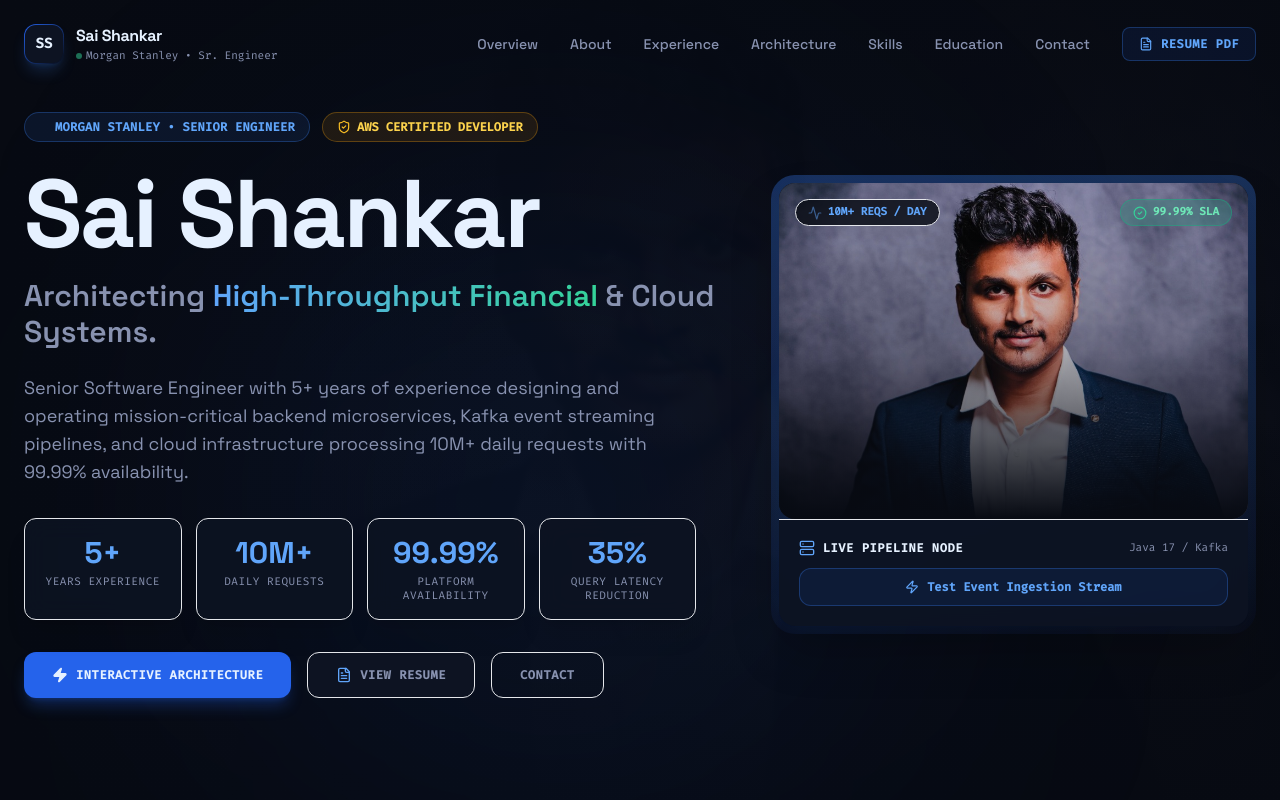
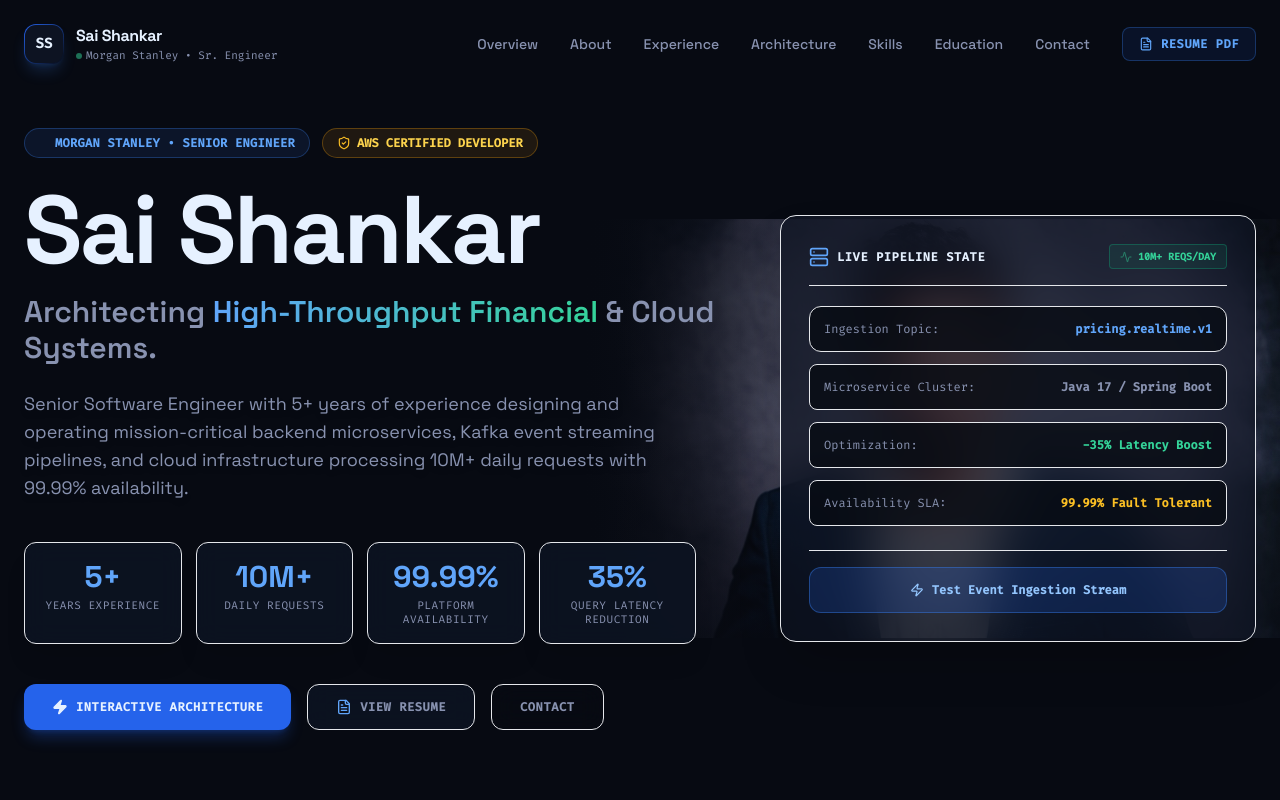
Before and after one commit to sailakkineni/ShankarPortfolio, a React (Vite) app: page / in a window 1280 px wide. Shown: the top 800 px of the page. Built offline with nearby package versions, Linux system fonts and the light colour scheme; a web font is replaced by a local one.

Commit message:
Set background wallpaper zoomed out, 90% opacity, crisp visibility

```diff
--- a/src/components/Hero.jsx
+++ b/src/components/Hero.jsx
@@ -1,6 +1,6 @@
 import { motion } from 'framer-motion';
 import { useState } from 'react';
-import { ArrowRight, FileText, Zap, ShieldCheck, Activity, Server, Cpu, Layers, CheckCircle2 } from 'lucide-react';
+import { ArrowRight, FileText, Zap, ShieldCheck, Activity, Server, Cpu, Layers } from 'lucide-react';
 import { personalInfo } from '../data/portfolioData';
 import heroBg from '../assets/bg-hero.jpg';
 
@@ -13,20 +13,23 @@ export default function Hero({ onOpenResume }) {
   };
 
   return (
-    <section id="overview" className="relative pt-28 pb-16 lg:py-28 min-h-[88vh] flex items-center overflow-hidden">
-      {/* Ambient Full Intro Background Photo Wallpaper */}
-      <div className="absolute inset-0 z-0 pointer-events-none overflow-hidden">
-        <img
-          src={heroBg}
-          alt="Sai Shankar Ambient Background Wallpaper"
-          className="w-full h-full object-cover object-[center_25%] opacity-20 filter saturate-120 blur-[2px] scale-105"
-        />
-        <div className="absolute inset-0 bg-gradient-to-r from-[#070a12] via-[#070a12]/90 to-[#070a12]/75"></div>
-        <div className="absolute inset-0 bg-gradient-to-t from-[#070a12] via-transparent to-[#070a12]/80"></div>
-        <div className="absolute top-1/4 right-1/3 w-[600px] h-[600px] bg-blue-600/10 rounded-full blur-[160px]"></div>
+    <section id="overview" className="relative pt-32 pb-20 lg:py-32 min-h-[90vh] flex items-center overflow-hidden bg-[#070a12]">
+
+      {/* High-Visibility Zoomed-Out Background Wallpaper (Right-Aligned & Crisp) */}
+      <div className="absolute inset-0 z-0 pointer-events-none overflow-hidden flex items-center justify-end">
+        <div className="w-full lg:w-[55%] h-full relative flex items-center justify-center lg:justify-end">
+          <img
+            src={heroBg}
+            alt="Sai Shankar Senior Software Engineer Wallpaper"
+            className="h-full w-full lg:w-auto max-h-[95vh] object-contain object-center lg:object-right opacity-80 sm:opacity-90 filter saturate-105 contrast-105 transition-all duration-700 [mask-image:linear-gradient(to_right,transparent_0%,black_25%)]"
+          />
+          {/* Subtle Right & Bottom Vignettes for Smooth Layout Integration */}
+          <div className="absolute inset-0 bg-gradient-to-r from-[#070a12] via-transparent to-transparent"></div>
+          <div className="absolute inset-0 bg-gradient-to-t from-[#070a12] via-transparent to-[#070a12]/60"></div>
+        </div>
       </div>
 
-      <div className="max-w-7xl mx-auto px-6 w-full grid lg:grid-cols-12 gap-12 lg:gap-12 items-center z-10 relative">
+      <div className="max-w-7xl mx-auto px-6 w-full grid lg:grid-cols-12 gap-12 lg:gap-16 items-center z-10 relative">
 
         {/* Left Column Text & Headlines */}
         <motion.div
@@ -62,14 +65,14 @@ export default function Hero({ onOpenResume }) {
             Architecting <span className="text-transparent bg-clip-text bg-gradient-to-r from-blue-400 via-cyan-400 to-emerald-400">High-Throughput Financial</span> & Cloud Systems.
           </h2>
 
-          <p className="text-slate-300 text-base sm:text-lg max-w-2xl font-normal mb-8 leading-relaxed">
+          <p className="text-slate-300 text-base sm:text-lg max-w-2xl font-normal mb-10 leading-relaxed drop-shadow-md">
             Senior Software Engineer with 5+ years of experience designing and operating mission-critical backend microservices, Kafka event streaming pipelines, and cloud infrastructure processing 10M+ daily requests with 99.99% availability.
           </p>
 
           {/* Key Metrics Counter Grid */}
-          <div className="grid grid-cols-2 sm:grid-cols-4 gap-3.5 w-full max-w-2xl mb-8">
+          <div className="grid grid-cols-2 sm:grid-cols-4 gap-3.5 w-full max-w-2xl mb-10">
             {personalInfo.stats.map((stat, idx) => (
-              <div key={idx} className="bg-[#0d1322]/90 backdrop-blur-md border border-slate-800 rounded-xl p-4 text-center hover:border-blue-500/40 transition-all shadow-xl group">
+              <div key={idx} className="bg-[#0d1322]/90 backdrop-blur-md border border-slate-800/90 rounded-xl p-4 text-center hover:border-blue-500/40 transition-all shadow-xl group">
                 <div className="text-2xl sm:text-3xl font-bold font-sans text-blue-400 group-hover:text-cyan-400 transition-colors mb-1">
                   {stat.value}
                 </div>
@@ -92,7 +95,7 @@ export default function Hero({ onOpenResume }) {
 
             <button
               onClick={onOpenResume}
-              className="px-7 py-3.5 rounded-xl bg-[#0d1322] border border-slate-700 text-slate-200 hover:text-white hover:border-blue-500 font-mono text-xs font-bold uppercase tracking-wider transition-all flex items-center gap-2 hover:-translate-y-0.5"
+              className="px-7 py-3.5 rounded-xl bg-[#0d1322]/90 backdrop-blur-md border border-slate-700 text-slate-200 hover:text-white hover:border-blue-500 font-mono text-xs font-bold uppercase tracking-wider transition-all flex items-center gap-2 hover:-translate-y-0.5"
             >
               <FileText className="w-4 h-4 text-blue-400" />
               View Resume
@@ -100,71 +103,68 @@ export default function Hero({ onOpenResume }) {
 
             <a
               href="#contact"
-              className="px-7 py-3.5 rounded-xl bg-slate-900 border border-slate-800 text-slate-400 hover:text-white hover:border-slate-700 font-mono text-xs font-bold uppercase tracking-wider transition-all hover:-translate-y-0.5"
+              className="px-7 py-3.5 rounded-xl bg-slate-900/90 backdrop-blur-md border border-slate-800 text-slate-400 hover:text-white hover:border-slate-700 font-mono text-xs font-bold uppercase tracking-wider transition-all hover:-translate-y-0.5"
             >
               Contact
             </a>
           </div>
         </motion.div>
 
-        {/* Right Column: High-Visibility Intro Picture Showcase & System Telemetry Card */}
+        {/* Right Column: Glassmorphic Translucent Telemetry Card */}
         <motion.div
           initial={{ opacity: 0, scale: 0.95 }}
           animate={{ opacity: 1, scale: 1 }}
           transition={{ duration: 0.8, delay: 0.2 }}
-          className="lg:col-span-5 flex flex-col items-center justify-center relative"
+          className="lg:col-span-5 flex flex-col justify-center"
         >
-          <div className="w-full max-w-md lg:max-w-none rounded-3xl p-2 bg-gradient-to-b from-blue-500/30 via-slate-800/50 to-slate-900/80 shadow-2xl relative overflow-hidden group">
+          <div className="w-full bg-[#0d1322]/70 backdrop-blur-xl border border-slate-700/60 rounded-2xl p-6 sm:p-7 relative overflow-hidden shadow-2xl">
+            <div className="flex items-center justify-between border-b border-slate-700/50 pb-4 mb-5">
+              <div className="flex items-center gap-2">
+                <Server className="w-5 h-5 text-blue-400" />
+                <span className="font-mono text-xs text-white font-bold tracking-wider uppercase">Live Pipeline State</span>
+              </div>
+              <span className="inline-flex items-center gap-1.5 px-2.5 py-1 rounded bg-emerald-500/10 border border-emerald-500/30 text-emerald-400 font-mono text-[10px] font-semibold">
+                <Activity className="w-3 h-3 animate-pulse" /> 10M+ REQS/DAY
+              </span>
+            </div>
 
-            {/* Glowing Accent Ring */}
-            <div className="absolute inset-0 bg-gradient-to-tr from-blue-600/20 to-cyan-400/20 blur-xl opacity-70 group-hover:opacity-100 transition-opacity"></div>
+            {/* Pipeline Telemetry Items */}
+            <div className="space-y-3 font-mono text-xs">
+              <div className="p-3.5 rounded-xl bg-[#070a12]/80 border border-slate-800/90 flex items-center justify-between">
+                <span className="text-slate-400">Ingestion Topic:</span>
+                <span className="text-blue-400 font-semibold">pricing.realtime.v1</span>
+              </div>
 
-            {/* High-Visibility Wallpaper Portrait */}
-            <div className="relative rounded-2xl overflow-hidden aspect-[4/3] sm:aspect-[14/10] bg-[#070a12]">
-              <img
-                src={heroBg}
-                alt="Sai Shankar Senior Software Engineer Wallpaper"
-                className="w-full h-full object-cover object-[center_20%] saturate-110 contrast-105 group-hover:scale-105 transition-transform duration-700"
-              />
+              <div className="p-3.5 rounded-lg bg-[#070a12]/80 border border-slate-800/90 flex items-center justify-between">
+                <span className="text-slate-400">Microservice Cluster:</span>
+                <span className="text-cyan-400 font-semibold">Java 17 / Spring Boot</span>
+              </div>
 
-              {/* Subtle Bottom Vignette */}
-              <div className="absolute inset-0 bg-gradient-to-t from-[#070a12] via-[#070a12]/30 to-transparent"></div>
+              <div className="p-3.5 rounded-lg bg-[#070a12]/80 border border-slate-800/90 flex items-center justify-between">
+                <span className="text-slate-400">Optimization:</span>
+                <span className="text-emerald-400 font-semibold">-35% Latency Boost</span>
+              </div>
 
-              {/* Status Overlay Badge */}
-              <div className="absolute top-4 left-4 right-4 flex items-center justify-between pointer-events-none">
-                <span className="inline-flex items-center gap-1.5 px-3 py-1 rounded-full bg-[#070a12]/80 backdrop-blur-md border border-slate-700/80 text-blue-400 font-mono text-[11px] font-semibold">
-                  <Activity className="w-3.5 h-3.5 text-blue-400 animate-pulse" /> 10M+ REQS / DAY
-                </span>
-
-                <span className="inline-flex items-center gap-1.5 px-3 py-1 rounded-full bg-emerald-500/20 backdrop-blur-md border border-emerald-500/40 text-emerald-300 font-mono text-[11px] font-semibold">
-                  <CheckCircle2 className="w-3.5 h-3.5 text-emerald-400" /> 99.99% SLA
-                </span>
+              <div className="p-3.5 rounded-lg bg-[#070a12]/80 border border-slate-800/90 flex items-center justify-between">
+                <span className="text-slate-400">Availability SLA:</span>
+                <span className="text-amber-400 font-semibold">99.99% Fault Tolerant</span>
               </div>
             </div>
 
-            {/* Live Pipeline Telemetry Footer Card */}
-            <div className="p-4 sm:p-5 bg-[#0d1322]/95 backdrop-blur-md rounded-b-2xl border-t border-slate-800">
-              <div className="flex items-center justify-between mb-3">
-                <div className="flex items-center gap-2">
-                  <Server className="w-4 h-4 text-blue-400" />
-                  <span className="font-mono text-xs text-white font-bold tracking-wider uppercase">Live Pipeline Node</span>
-                </div>
-                <span className="font-mono text-[11px] text-cyan-400">Java 17 / Kafka</span>
-              </div>
-
+            {/* Event Simulator Trigger */}
+            <div className="mt-6 pt-4 border-t border-slate-800">
               <button
                 onClick={handlePulse}
-                className={`w-full py-2.5 rounded-xl font-mono text-xs font-semibold flex items-center justify-center gap-2 transition-all ${
+                className={`w-full py-3.5 rounded-xl font-mono text-xs font-semibold flex items-center justify-center gap-2 transition-all ${
                   pulseActive
                     ? 'bg-blue-500/20 text-blue-400 border border-blue-500/50'
-                    : 'bg-blue-600/10 border border-blue-500/30 text-blue-400 hover:bg-blue-600 hover:text-white'
+                    : 'bg-blue-600/20 border border-blue-500/40 text-blue-300 hover:bg-blue-600 hover:text-white'
                 }`}
               >
                 <Zap className={`w-3.5 h-3.5 ${pulseActive ? 'animate-bounce' : ''}`} />
                 {pulseActive ? 'Propagating Event Payload...' : 'Test Event Ingestion Stream'}
               </button>
             </div>
-
           </div>
         </motion.div>
 
```
